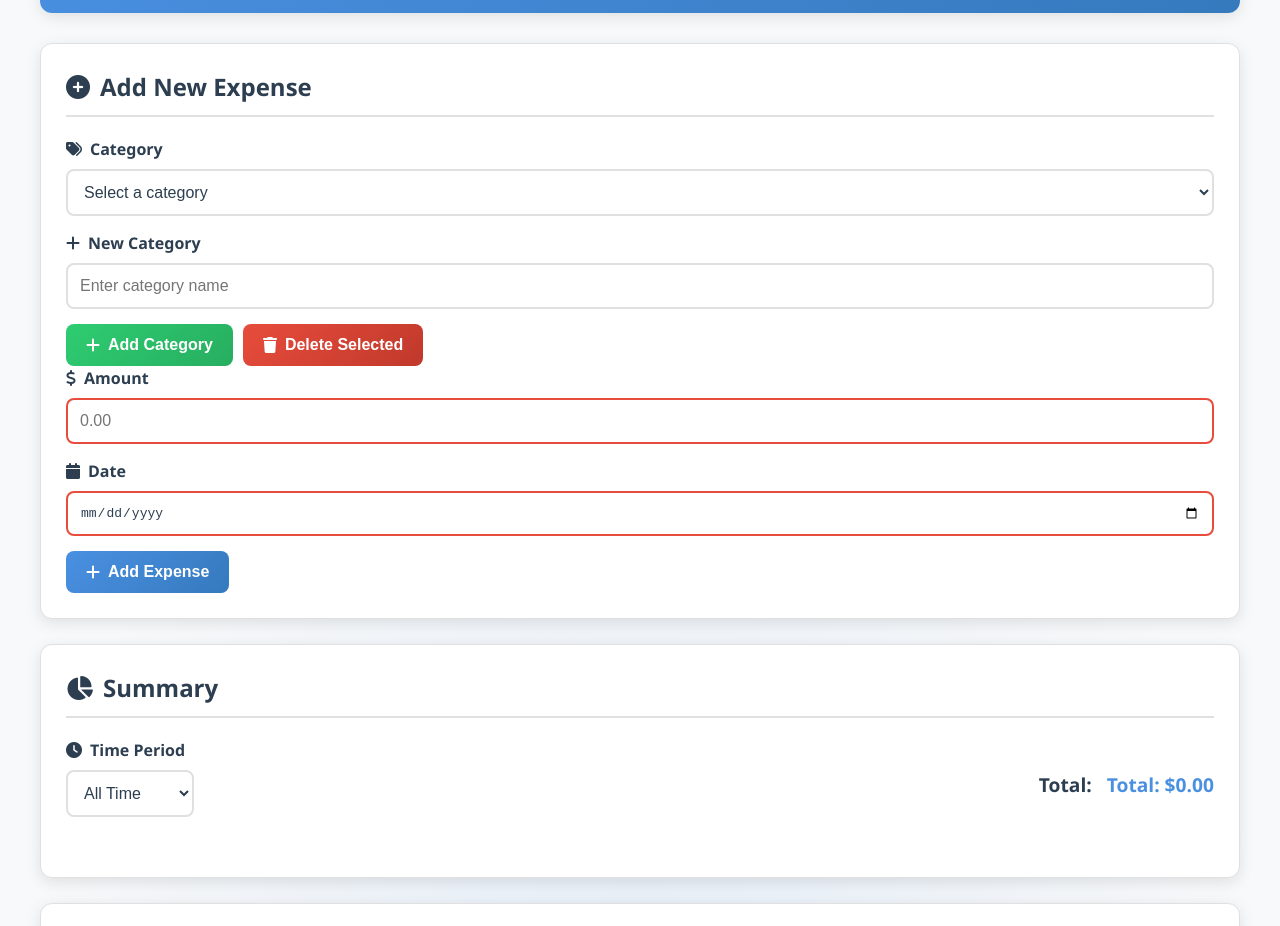
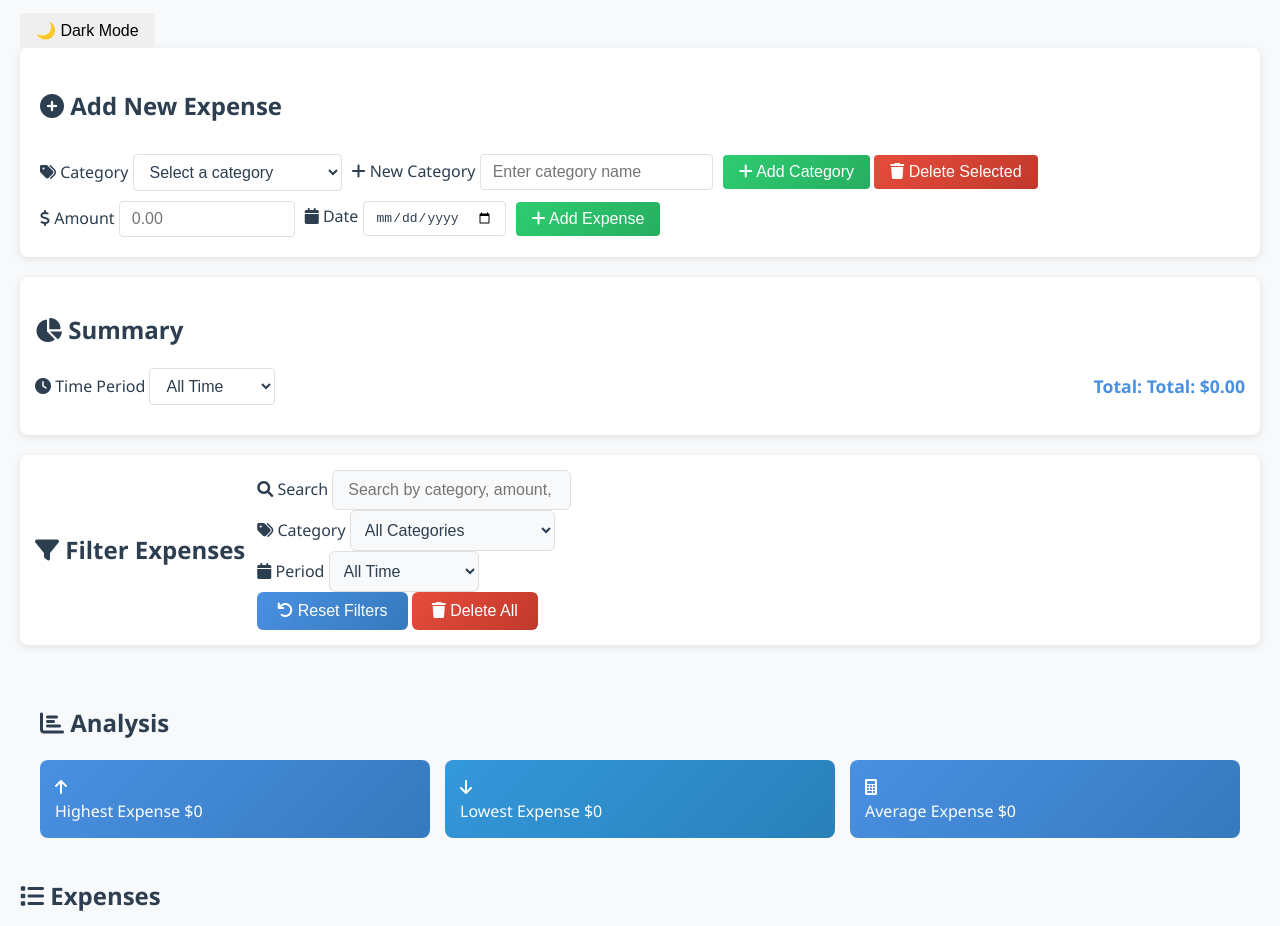
Before and after one commit to vibhutidureja/Expense-tracker, a plain HTML site: page index.html in a window 1280 px wide. Shown: the part 107-1033 px from the top of the page. Drawn offline with Linux system fonts and the light colour scheme.

Commit message:
Updated code

```diff
--- a/style.css
+++ b/style.css
@@ -13,6 +13,8 @@
     --gradient-primary: linear-gradient(135deg, #4a90e2 0%, #357abd 100%);
     --gradient-success: linear-gradient(135deg, #2ecc71 0%, #27ae60 100%);
     --gradient-danger: linear-gradient(135deg, #e74c3c 0%, #c0392b 100%);
+    --gradient-info: linear-gradient(135deg, #3498db 0%, #2980b9 100%);
+    --gradient-warning: linear-gradient(135deg, #f1c40f 0%, #f39c12 100%);
 }
 
 [data-theme="dark"] {
@@ -27,146 +29,61 @@
 body {
     font-family: 'Segoe UI', Tahoma, Geneva, Verdana, sans-serif;
     margin: 0;
-    padding: 0;
+    padding: 20px;
     background-color: var(--background-color);
     color: var(--text-color);
-    transition: all 0.3s ease;
     line-height: 1.5;
-    background-image: radial-gradient(circle at 50% 50%, rgba(74, 144, 226, 0.1) 0%, transparent 50%);
 }
 
-.container {
-    max-width: var(--container-width);
-    margin: 0 auto;
-    padding: 20px;
+h1 {
+    text-align: center;
+    color: var(--primary-color);
+    margin: 20px 0;
+    font-size: 2.5em;
 }
 
-.app-header {
+.input-section {
     display: flex;
-    justify-content: space-between;
+    flex-wrap: wrap;
+    gap: 10px;
     align-items: center;
-    margin-bottom: 30px;
+    margin-bottom: 20px;
     padding: 20px;
-    background: var(--gradient-primary);
-    border-radius: 12px;
-    box-shadow: 0 4px 15px var(--shadow-color);
-    color: white;
+    background-color: var(--card-background);
+    border-radius: 8px;
+    box-shadow: 0 2px 8px var(--shadow-color);
 }
 
-.app-header h1 {
-    margin: 0;
-    font-size: 2.5em;
-    color: white;
-    text-shadow: 0 2px 4px rgba(0,0,0,0.1);
-}
-
-.app-header h1 i {
-    margin-right: 10px;
-}
-
-.app-content {
-    display: grid;
-    gap: 25px;
-}
-
-section {
-    background-color: var(--card-background);
-    border-radius: 12px;
-    padding: 25px;
-    box-shadow: 0 4px 15px var(--shadow-color);
+select, input[type="text"], input[type="number"], input[type="date"] {
+    padding: 8px 12px;
     border: 1px solid var(--border-color);
-    transition: transform 0.3s ease, box-shadow 0.3s ease;
-}
-
-section:hover {
-    transform: translateY(-2px);
-    box-shadow: 0 6px 20px var(--shadow-color);
-}
-
-section h2 {
-    margin: 0 0 20px 0;
-    color: var(--secondary-color);
-    font-size: 1.5em;
-    display: flex;
-    align-items: center;
-    gap: 10px;
-    padding-bottom: 10px;
-    border-bottom: 2px solid var(--border-color);
-}
-
-.input-group {
-    display: flex;
-    flex-direction: column;
-    gap: 8px;
-    margin-bottom: 15px;
-}
-
-.input-group label {
-    font-weight: 600;
-    color: var(--secondary-color);
-    display: flex;
-    align-items: center;
-    gap: 8px;
-}
-
-.input-group input,
-.input-group select {
-    padding: 12px;
-    border: 2px solid var(--border-color);
-    border-radius: 8px;
+    border-radius: 4px;
     font-size: 1em;
     background-color: var(--card-background);
     color: var(--text-color);
-    transition: all 0.3s ease;
 }
 
-.input-group input:focus,
-.input-group select:focus {
+select:focus, input:focus {
     border-color: var(--primary-color);
-    box-shadow: var(--focus-ring);
     outline: none;
-}
-
-.input-group input:invalid {
-    border-color: var(--danger-color);
-}
-
-.button-group {
-    display: flex;
-    gap: 10px;
-    margin-top: 15px;
+    box-shadow: 0 0 0 2px rgba(74, 144, 226, 0.2);
 }
 
 button {
-    display: flex;
-    align-items: center;
-    gap: 8px;
-    padding: 12px 20px;
+    padding: 8px 16px;
     border: none;
-    border-radius: 8px;
+    border-radius: 4px;
     font-size: 1em;
-    font-weight: 600;
     cursor: pointer;
-    transition: all 0.3s ease;
+    transition: all 0.2s ease;
 }
 
-button:focus {
-    box-shadow: var(--focus-ring);
-    outline: none;
+button:hover {
+    transform: translateY(-1px);
+    box-shadow: 0 2px 5px var(--shadow-color);
 }
 
-.primary-btn {
-    background: var(--gradient-primary);
-    color: white;
-}
-
-.secondary-btn {
-    background: var(--gradient-primary);
-    color: white;
-    opacity: 0.8;
-}
-
-.success-btn {
+.success-btn, button[id="add-btn"] {
     background: var(--gradient-success);
     color: white;
 }
@@ -176,106 +93,131 @@ button:focus {
     color: white;
 }
 
-button:hover {
-    transform: translateY(-2px);
-    box-shadow: 0 4px 12px var(--shadow-color);
-    opacity: 1;
+.period-summary {
+    background-color: var(--card-background);
+    padding: 15px;
+    border-radius: 8px;
+    margin: 20px 0;
+    box-shadow: 0 2px 8px var(--shadow-color);
 }
 
 .period-selector {
     display: flex;
     justify-content: space-between;
     align-items: center;
-    margin-bottom: 20px;
+    margin-bottom: 15px;
 }
 
-.total-display {
-    font-size: 1.2em;
-    font-weight: 600;
-    color: var(--primary-color);
+.category-summary {
+    display: flex;
+    flex-wrap: wrap;
+    gap: 10px;
 }
 
-.total-display span:first-child {
-    margin-right: 10px;
-    color: var(--secondary-color);
+.category-summary-item {
+    background-color: var(--background-color);
+    padding: 8px 15px;
+    border-radius: 4px;
+    box-shadow: 0 1px 3px var(--shadow-color);
 }
 
-.analysis-grid {
-    display: grid;
-    grid-template-columns: repeat(auto-fit, minmax(250px, 1fr));
-    gap: 25px;
-    margin-top: 20px;
+.filter-section {
+    display: flex;
+    flex-wrap: wrap;
+    gap: 12px;
+    align-items: center;
+    margin: 20px 0;
+    padding: 15px;
+    background-color: var(--card-background);
+    border-radius: 8px;
+    box-shadow: 0 2px 8px var(--shadow-color);
 }
 
-.analysis-item {
-    display: flex;
-    align-items: center;
-    gap: 15px;
-    padding: 20px;
+#search-input {
+    flex: 1;
+    min-width: 200px;
+    padding: 10px 15px;
+    border: 1px solid var(--border-color);
+    border-radius: 6px;
+    font-size: 1em;
     background-color: var(--background-color);
-    border-radius: 10px;
-    box-shadow: 0 2px 8px var(--shadow-color);
-    transition: all 0.3s ease;
-    cursor: help;
-    border: 1px solid var(--border-color);
+    transition: all 0.2s ease;
 }
 
-.analysis-item:hover {
-    transform: translateY(-5px);
-    box-shadow: 0 4px 12px var(--shadow-color);
+#search-input:focus {
+    border-color: var(--primary-color);
+    box-shadow: 0 0 0 3px rgba(74, 144, 226, 0.1);
+    outline: none;
 }
 
-.analysis-item i {
-    font-size: 2em;
-    color: var(--primary-color);
+#filter-category,
+#filter-period {
+    min-width: 150px;
+    padding: 10px;
+    border: 1px solid var(--border-color);
+    border-radius: 6px;
+    background-color: var(--background-color);
+    color: var(--text-color);
+    cursor: pointer;
+    transition: all 0.2s ease;
 }
 
-.analysis-content {
-    display: flex;
-    flex-direction: column;
-    gap: 5px;
+#filter-category:hover,
+#filter-period:hover {
+    border-color: var(--primary-color);
 }
 
-.analysis-content span:first-child {
-    color: var(--secondary-color);
-    font-weight: 600;
+.filter-buttons {
+    display: flex;
+    gap: 10px;
 }
 
-.analysis-content span:last-child {
-    color: var(--primary-color);
-    font-weight: 700;
-    font-size: 1.2em;
+#reset-filters-btn {
+    background: var(--gradient-primary);
+    color: white;
+    padding: 10px 20px;
+    border-radius: 6px;
+    border: none;
+    cursor: pointer;
+    transition: all 0.2s ease;
 }
 
-.table-container {
-    overflow-x: auto;
-    margin-top: 20px;
-    border-radius: 8px;
-    box-shadow: 0 2px 8px var(--shadow-color);
-    border: 1px solid var(--border-color);
+#delete-all-btn {
+    background: var(--gradient-danger);
+    color: white;
+    padding: 10px 20px;
+    border-radius: 6px;
+    border: none;
+    cursor: pointer;
+    transition: all 0.2s ease;
+}
+
+#reset-filters-btn:hover,
+#delete-all-btn:hover {
+    transform: translateY(-1px);
+    box-shadow: 0 4px 8px var(--shadow-color);
 }
 
 table {
     width: 100%;
     border-collapse: collapse;
+    margin-top: 20px;
+    background-color: var(--card-background);
+    border-radius: 8px;
+    overflow: hidden;
+    box-shadow: 0 2px 8px var(--shadow-color);
 }
 
 th, td {
-    padding: 15px;
+    padding: 12px 15px;
     text-align: left;
-    border-bottom: 2px solid var(--border-color);
+    border-bottom: 1px solid var(--border-color);
 }
 
 th {
     background: var(--gradient-primary);
     color: white;
     font-weight: 600;
-    position: sticky;
-    top: 0;
-}
-
-th i {
-    margin-right: 8px;
 }
 
 tr:hover {
@@ -284,58 +226,173 @@ tr:hover {
 
 .empty-state {
     text-align: center;
-    padding: 40px;
+    padding: 30px;
     color: var(--secondary-color);
+    background-color: var(--background-color);
+    border-radius: 8px;
+    margin: 20px 0;
 }
 
 .empty-state i {
-    font-size: 3em;
-    margin-bottom: 15px;
+    font-size: 2em;
     color: var(--primary-color);
+    margin-bottom: 10px;
 }
 
 .empty-state p {
-    font-size: 1.2em;
     margin: 0;
+    font-size: 1.1em;
 }
 
-.theme-toggle {
-    position: static;
-    background: var(--gradient-primary);
-    color: white;
-    padding: 10px 20px;
-    border-radius: 8px;
-    cursor: pointer;
-    transition: all 0.3s ease;
+/* Specific layout adjustments */
+.category-management {
+    display: flex;
+    gap: 10px;
+    align-items: center;
+    flex-wrap: wrap;
 }
 
-.theme-toggle:hover {
-    transform: translateY(-2px);
-    box-shadow: 0 4px 12px var(--shadow-color);
+#category-select {
+    min-width: 150px;
 }
 
+#new-category-input {
+    min-width: 200px;
+}
+
+.expense-inputs {
+    display: flex;
+    gap: 10px;
+    align-items: center;
+    flex-wrap: wrap;
+}
+
+#amount-input {
+    width: 150px;
+}
+
+/* Total display */
+.total-display {
+    color: var(--primary-color);
+    font-weight: bold;
+    font-size: 1.1em;
+}
+
+/* Category summary items */
+.category-summary-item {
+    display: inline-block;
+    background-color: var(--background-color);
+    padding: 8px 15px;
+    border-radius: 4px;
+    margin-right: 10px;
+    margin-bottom: 10px;
+    box-shadow: 0 1px 3px var(--shadow-color);
+}
+
+.category-summary-item span {
+    color: var(--primary-color);
+    font-weight: 600;
+}
+
+/* Mobile responsiveness */
 @media (max-width: 768px) {
-    .container {
-        padding: 10px;
+    .input-section,
+    .filter-section {
+        flex-direction: column;
     }
 
-    .app-header {
-        flex-direction: column;
-        gap: 15px;
-        text-align: center;
-    }
-
-    .input-group,
-    .button-group {
+    select, input, button {
         width: 100%;
     }
 
-    .period-selector {
+    .category-summary {
         flex-direction: column;
-        gap: 15px;
     }
 
-    .analysis-grid {
-        grid-template-columns: 1fr;
+    .category-summary-item {
+        margin-right: 0;
+    }
+
+    .filter-section {
+        flex-direction: column;
+        align-items: stretch;
+    }
+
+    #search-input,
+    #filter-category,
+    #filter-period {
+        width: 100%;
+    }
+
+    .filter-buttons {
+        flex-direction: row;
+        justify-content: space-between;
+    }
+
+    .analysis-item {
+        min-width: 100%;
+    }
+
+    .action-buttons {
+        flex-direction: column;
+        gap: 5px;
+    }
+
+    .edit-btn,
+    .delete-btn {
+        width: 100%;
+        text-align: center;
     }
 }
+
+.expense-analysis {
+    margin: 20px 0;
+    padding: 20px;
+    border-radius: 8px;
+}
+
+.analysis-grid {
+    display: flex;
+    flex-wrap: wrap;
+    gap: 15px;
+    margin-top: 15px;
+}
+
+.analysis-item {
+    flex: 1;
+    min-width: 200px;
+    padding: 15px;
+    border-radius: 8px;
+    transition: all 0.2s ease;
+    color: white;
+}
+
+.analysis-item:hover {
+    transform: translateY(-2px);
+}
+
+.analysis-label {
+    font-size: 0.9em;
+    margin-bottom: 5px;
+    font-weight: 500;
+    color: rgba(255, 255, 255, 0.9);
+}
+
+.analysis-value {
+    font-size: 1.4em;
+    font-weight: 600;
+    color: white;
+}
+
+/* Gradient backgrounds for analysis items */
+.analysis-item:nth-child(1) { /* Total Expenses */
+    background: var(--gradient-primary);
+}
+
+.analysis-item:nth-child(2) { /* Highest Expense */
+    background: var(--gradient-info);
+}
+
+.analysis-item:nth-child(3) { /* Lowest Expense */
+    background: var(--gradient-primary);
+}
```
